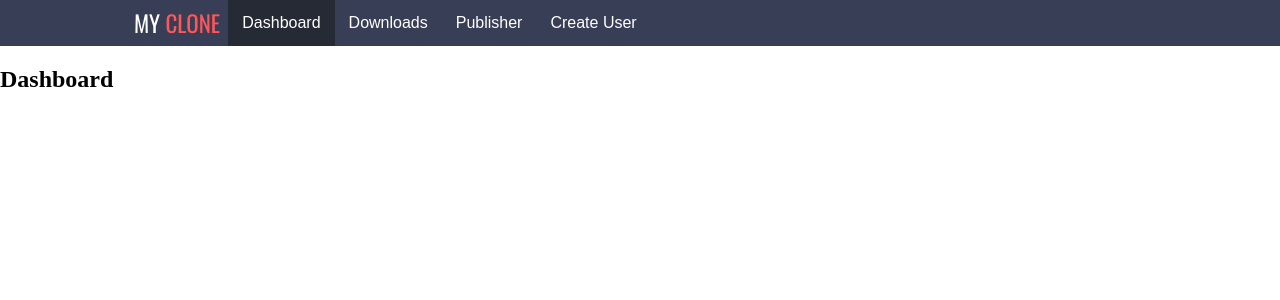
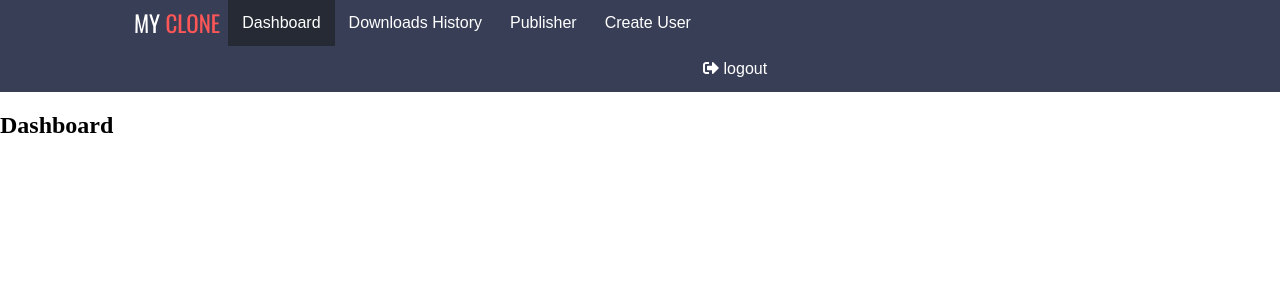
Before and after one commit to mdshemul48/MY-CLONE, a React (Create React App) app in the folder frontend/: page / in a window 1280 px wide. Shown: the top 300 px of the page. Built offline with nearby package versions, Linux system fonts and the light colour scheme.

Commit message:
adding logout btn

```diff
--- a/frontend/package.json
+++ b/frontend/package.json
@@ -3,6 +3,9 @@
   "version": "0.1.0",
   "private": true,
   "dependencies": {
+    "@fortawesome/fontawesome-svg-core": "^1.2.35",
+    "@fortawesome/free-solid-svg-icons": "^5.15.3",
+    "@fortawesome/react-fontawesome": "^0.1.14",
     "@testing-library/jest-dom": "^5.11.10",
     "@testing-library/react": "^11.2.6",
     "@testing-library/user-event": "^12.8.3",
--- a/frontend/src/shared/components/navigation/MainNavigation.js
+++ b/frontend/src/shared/components/navigation/MainNavigation.js
@@ -1,5 +1,5 @@
 import React from "react";
-
+import { NavLink } from "react-router-dom";
 // castom import css
 import "./MainNavigation.css";
 
--- a/frontend/src/shared/components/navigation/NavLink.css
+++ b/frontend/src/shared/components/navigation/NavLink.css
@@ -25,3 +25,6 @@
 .active {
   background-color: #252a34;
 }
+.logout {
+  margin-left: 50%;
+}
--- a/frontend/src/shared/components/navigation/NavLinks.js
+++ b/frontend/src/shared/components/navigation/NavLinks.js
@@ -1,10 +1,12 @@
 import React from "react";
 import { NavLink } from "react-router-dom";
-
+import { FontAwesomeIcon } from "@fortawesome/react-fontawesome";
+import { faSignOutAlt } from "@fortawesome/free-solid-svg-icons";
 // castom css import
 import "./NavLink.css";
 const NavLinks = () => {
   return (
+    <React.Fragment>
       <ul className="menu-bar">
         <li className="menu-item">
           <NavLink className="menu-link" exact to="/">
@@ -13,7 +15,7 @@ const NavLinks = () => {
         </li>
         <li className="menu-item">
           <NavLink className="menu-link" to="/downloads">
-          Downloads
+            Downloads History
           </NavLink>
         </li>
         <li className="menu-item">
@@ -26,7 +28,13 @@ const NavLinks = () => {
             Create User
           </NavLink>
         </li>
+        <li className="menu-item logout">
+          <NavLink to="/logout" exact className="menu-link">
+            <FontAwesomeIcon icon={faSignOutAlt} /> logout
+          </NavLink>
+        </li>
       </ul>
+    </React.Fragment>
   );
 };
 export default NavLinks;
```
Also changed, not shown: 1 other file (tests, documents, lock files or other folders). Lines whose indentation alone changed are shown as unchanged.
